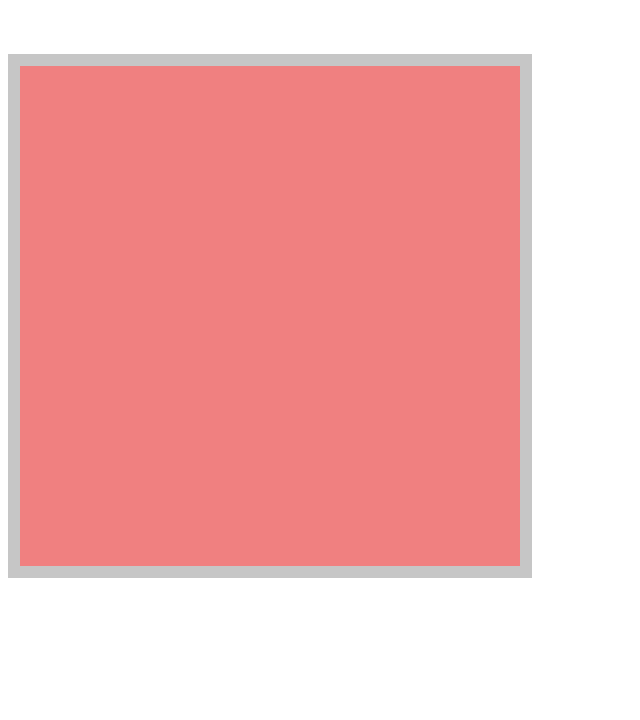
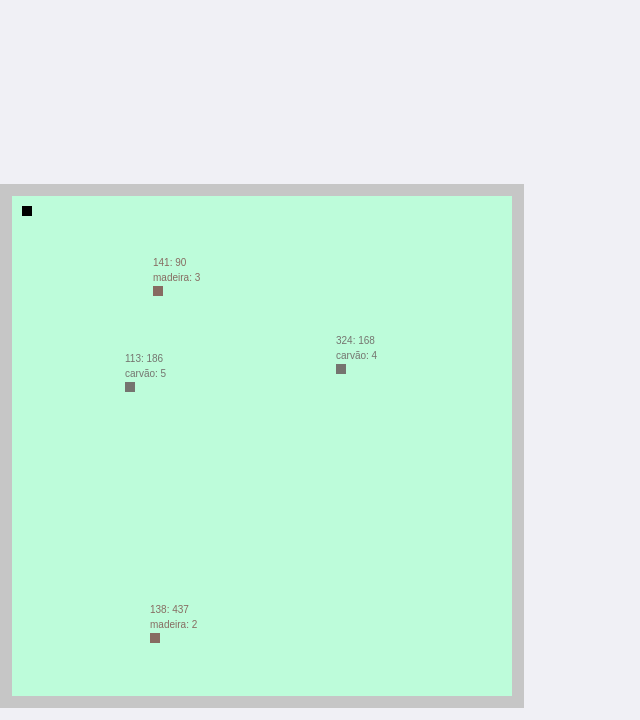
Before and after one commit to Throyer/the-last-pixel, a plain HTML site: page the-last-pixel/public/index.html in a window 1280 px wide. Shown: the part 80-800 px from the top of the page, without its empty margins (0-640 px from the left). Drawn offline with Linux system fonts and the light colour scheme.

Commit message:
Adiciona movimentação, jogador e recursos

```diff
--- a/the-last-pixel/public/index.html
+++ b/the-last-pixel/public/index.html
@@ -10,7 +10,9 @@
 </head>
 
 <body>
-    <canvas>Seu navegador não suporta o canvas man ;(</canvas>
+    <h1>Vida: 100</h1>
+    <h1>Fome: 100</h1>
+    <canvas width="500" height="500">Seu navegador não suporta o canvas man ;(</canvas>
 </body>
 
 </html>
--- a/the-last-pixel/public/styles.css
+++ b/the-last-pixel/public/styles.css
@@ -1,14 +1,28 @@
+@import url("https://fonts.googleapis.com/css2?family=Press+Start+2P&display=swap");
+
+* {
+  margin: 0;
+  padding: 0;
+  outline: 0;
+  box-sizing: border-box;
+}
+
+body {
+  font-family: "Press Start 2P", cursive;
+  font: sans-serif;
+  background: #f0f0f5;
+  -webkit-font-smoothing: antialiased;
+}
+
 /*
   TODO: Provavelmente mudar esse conceito de pixel, pois a movimentação
   fica travada
 */
 body canvas {
-    margin-top: 10%;
+  margin-top: 200px;
     border: 12px solid #c6c6c6;
-    background-color: lightcoral;
+    background-color: #bdfcda;
     image-rendering: pixelated;
     image-rendering: crisp-edges;
     image-rendering: -moz-crisp-edges;
-    width: 500px;
-    height: 500px;
   }
--- a/the-last-pixel/src/game.js
+++ b/the-last-pixel/src/game.js
@@ -1,11 +1,158 @@
 const screen = document.querySelector("canvas");
-const designer = screen.getContext("2d");
+const context = screen.getContext("2d");
+document.addEventListener('keydown', move);
+var keyPressed;
 
+var height = 500;
+var width = 500;
+
+function random(min, max) {
+    return Math.floor(Math.random() * (max - min + 1)) + min;
+}
+
+const AREA_COLETA = 50;
+
+let resources = [
+    {
+        id: 1,
+        nome: "carvão",
+        x: random(100, 200),
+        y: random(100, 200),
+        largura: 10,
+        altura: 10,
+        velocidade: 10,
+        color: "#75746f",
+        count: random(1, 6)
+    },
+    {
+        id: 2,
+        nome: "carvão",
+        x: random(2, 350),
+        y: random(50, 450),
+        largura: 10,
+        altura: 10,
+        velocidade: 10,
+        color: "#75746f",
+        count: random(1, 6)
+    },
+    {
+        id: 3,
+        nome: "madeira",
+        x: random(2, 350),
+        y: random(50, 450),
+        largura: 10,
+        altura: 10,
+        velocidade: 10,
+        color: "#876b61",
+        count: random(1, 6)
+    },
+    {
+        id: 4,
+        nome: "madeira",
+        x: random(2, 350),
+        y: random(50, 450),
+        largura: 10,
+        altura: 10,
+        velocidade: 10,
+        color: "#876b61",
+        count: random(1, 6)
+    }
+]
+
+const player = {
+    x: 10,
+    y: 10,
+    largura: 10,
+    altura: 10,
+    velocidade: 10,
+    color: "#000000",
+    itens: []
+}
 
 function update() {
     // frame update
     const frame = requestAnimationFrame(update);
-    designer.clearRect(0, 0, screen.width, screen.height);
+    context.clearRect(0, 0, screen.width, screen.height);
+
+    // desenha o recurso
+    resources.forEach(resource => {
+        context.fillStyle = resource.color;
+        context.fillRect(resource.x, resource.y, resource.largura, resource.altura);
+        context.fillStyle = resource.color;
+        context.fillText(`${resource.nome}: ${resource.count}`, resource.x, resource.y - 5);
+        context.fillStyle = resource.color;
+        context.fillText(`${resource.x}: ${resource.y}`, resource.x, resource.y - 20);
+    })
+
+    // desenha o jogador
+    context.fillStyle = player.color;
+    context.fillRect(player.x, player.y, player.largura, player.altura);
+
+    // // i o jogador
+    // context.fillStyle = "#FFF";
+    // context.fillText(`${player.x} - ${player.y}`, player.x, player.y - 5);
+
+    player.itens.forEach((item, index) => {
+
+        context.fillStyle = "#000";
+        context.fillText(`${item.nome}: ${item.count}`, player.x, player.y + (25 * -index));
+    })
 }
 
+/**
+ * Movimento do jogador
+ * @param {KeyEvent} event Evento da tecla
+ */
+function move(event) {
+    keyPressed = event.key;
+
+    if (keyPressed === 'a' && player.x > 0) {
+        player.x -= player.velocidade;
+    }
+
+    if (keyPressed === 'd' && player.x < screen.width - player.largura) {
+        player.x += player.velocidade;
+    }
+
+    if (keyPressed === 'w' && player.y > 0) {
+        player.y -= player.velocidade;
+    }
+
+    if (keyPressed === 's' && player.y < screen.height - player.altura) {
+        player.y += player.velocidade;
+    }
+
+    if (keyPressed === 'c') {
+        podeColetar(player);
+    }
+}
+
+function podeColetar(player) {
+    resources.forEach(resource => {
+        const virtualLargura = resource.largura + AREA_COLETA;
+        const virtualAltura = resource.altura + AREA_COLETA;
+
+        if (player.x >= resource.x && player.x <= resource.x + virtualLargura &&
+            player.y >= resource.y && player.y <= resource.y + virtualAltura
+        ) {
+            const item = player.itens.find(item => item.nome == resource.nome);
+
+            if (item) {
+                resource.count--;
+                item.count++;
+            } else {
+                player.itens.push({ nome: resource.nome, count: 1 });
+            }
+
+            if (resource.count === 0) {
+                resources = resources.filter(r => r.id !== resource.id);
+            }
+            console.log(`pode coletar um ${resource.nome} id:` + resource.id);
+        }
+
+    });
+}
+
+
+
 update();
```
